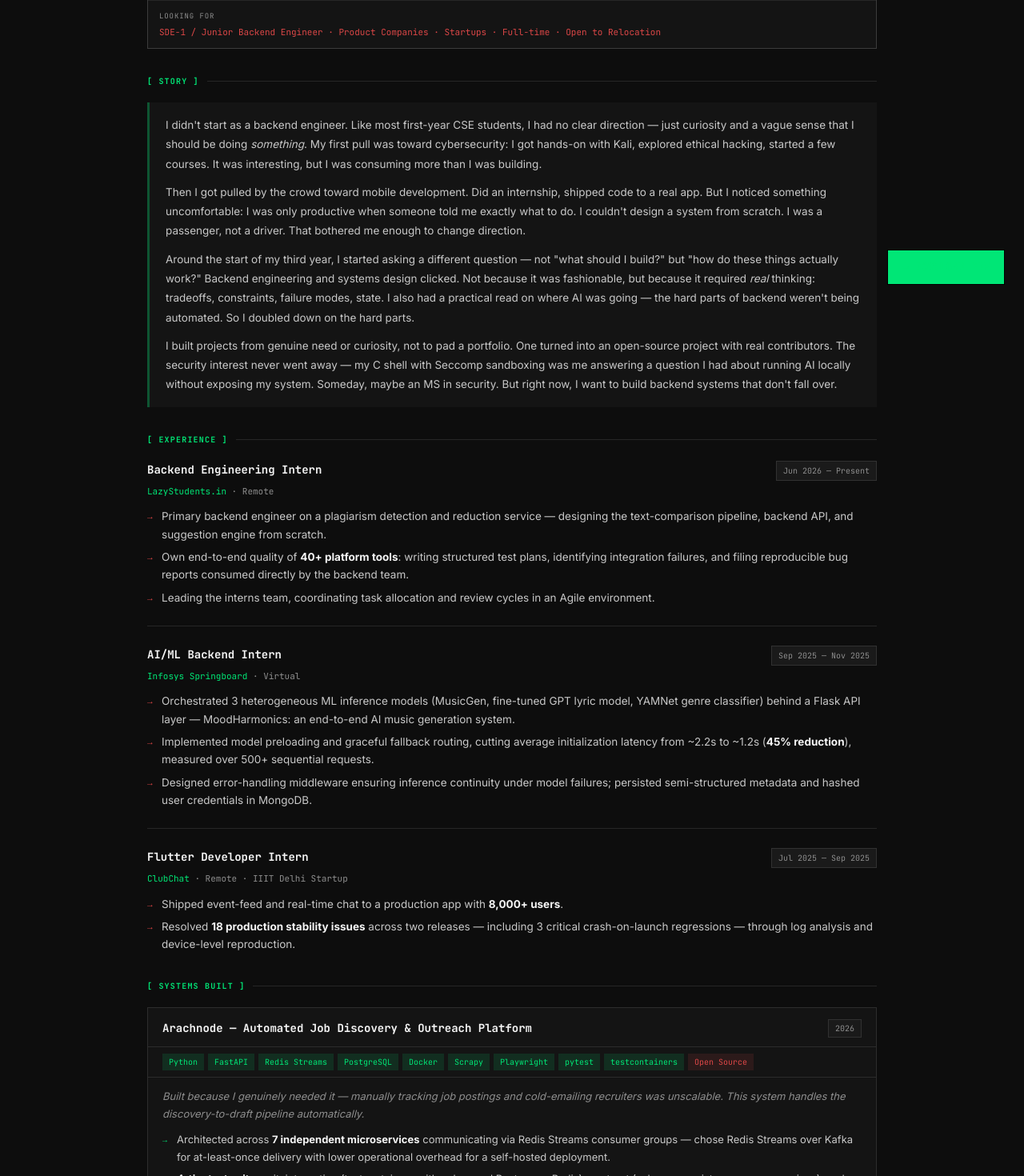
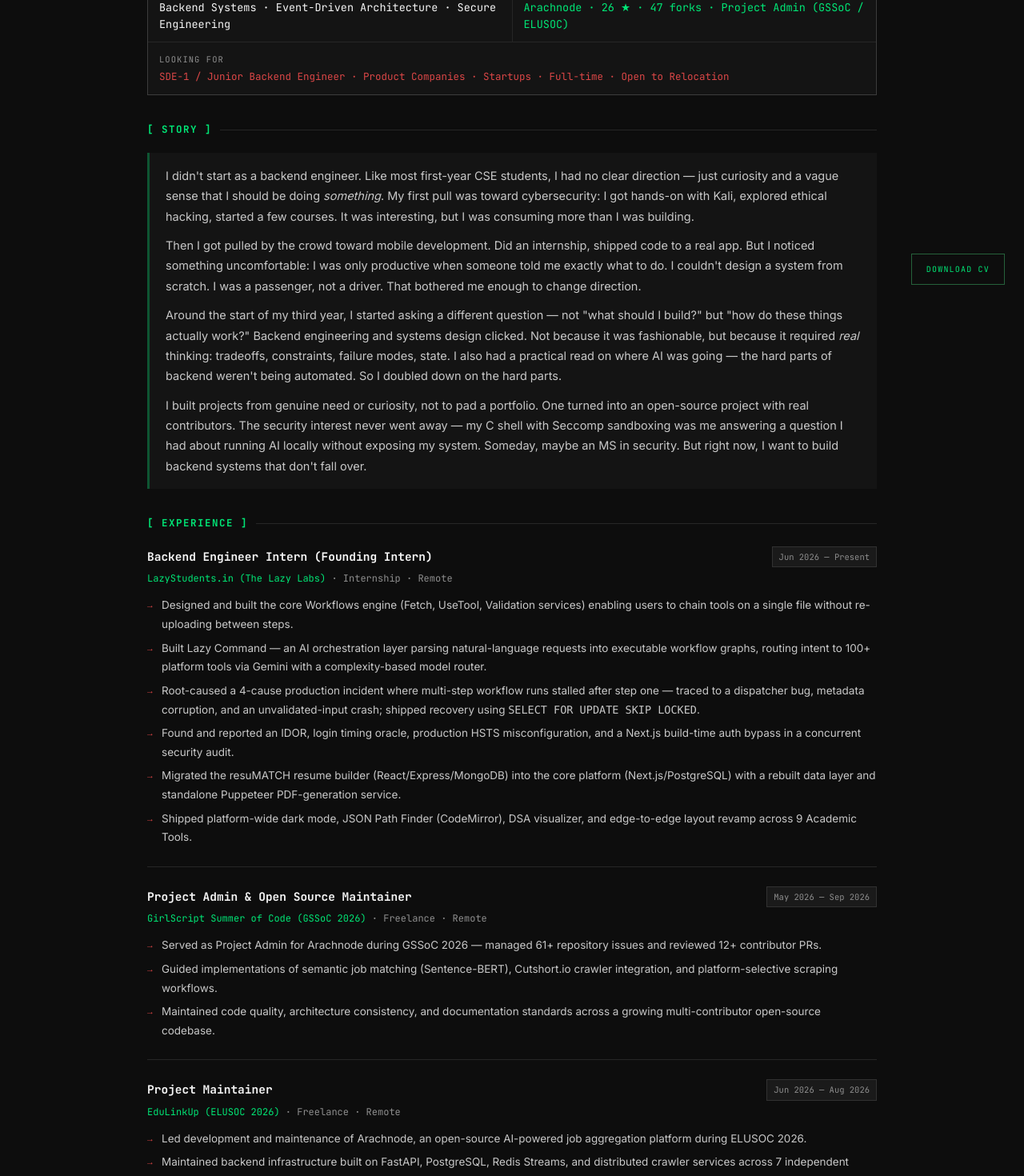
Before and after one commit to sharmavaibhav31/sharmavaibhav31.github.io, a React (Vite) app: page /cv in a window 1280 px wide. Shown: the part 420-1890 px from the top of the page at 80% size. Built offline with nearby package versions, Linux system fonts and the light colour scheme.

Commit message:
updated the cv section

```diff
--- a/src/pages/CV.css
+++ b/src/pages/CV.css
@@ -17,8 +17,8 @@
   background: var(--bg);
   color: var(--body);
   font-family: var(--sans);
-  font-size: 14px;
-  line-height: 1.7;
+  font-size: 14.5px;
+  line-height: 1.75;
   min-height: 100vh;
   -webkit-print-color-adjust: exact;
   print-color-adjust: exact;
@@ -83,7 +83,7 @@
 
 .cv-page .cv-title {
   font-family: var(--mono);
-  font-size: 11px;
+  font-size: 12.5px;
   color: var(--label);
   letter-spacing: 0.06em;
   text-transform: uppercase;
@@ -95,7 +95,7 @@
   flex-wrap: wrap;
   gap: 5px 18px;
   font-family: var(--mono);
-  font-size: 11px;
+  font-size: 12.5px;
   color: var(--label);
   margin-top: 12px;
 }
@@ -120,7 +120,7 @@
 
 .cv-page .photo-label {
   font-family: var(--mono);
-  font-size: 9px;
+  font-size: 9.5px;
   color: var(--muted);
   text-align: center;
   line-height: 1.5;
@@ -142,7 +142,7 @@
   background: repeating-linear-gradient(
     to bottom,
     transparent 0px, transparent 3px,
-    rgba(0,0,0,0.18) 3px, rgba(0,0,0,0.18) 4px
+    rgba(0,0,0,0.18) 3px, rgba(0,0,0,0.4px)
   );
   z-index: 2;
 }
@@ -174,7 +174,7 @@
 
 .cv-page .section-label {
   font-family: var(--mono);
-  font-size: 10px;
+  font-size: 12.5px;
   font-weight: bold;
   letter-spacing: 0.12em;
   text-transform: uppercase;
@@ -212,7 +212,7 @@
 
 .cv-page .identity-key {
   font-family: var(--mono);
-  font-size: 9px;
+  font-size: 10.5px;
   letter-spacing: 0.1em;
   text-transform: uppercase;
   color: var(--muted);
@@ -221,9 +221,9 @@
 
 .cv-page .identity-val {
   font-family: var(--mono);
-  font-size: 12px;
+  font-size: 13.5px;
   color: var(--white);
-  line-height: 1.4;
+  line-height: 1.5;
 }
 
 .cv-page .identity-val.green {
@@ -232,7 +232,7 @@
 
 .cv-page .identity-val.red {
   color: var(--red);
-  font-size: 11px;
+  font-size: 12.5px;
 }
 
 .cv-page .span2 {
@@ -242,9 +242,9 @@
 /* ── NARRATIVE ── */
 .cv-page .narrative {
   font-family: var(--sans);
-  font-size: 13.5px;
+  font-size: 14.5px;
   color: var(--body);
-  line-height: 1.8;
+  line-height: 1.75;
   background: var(--surface);
   border-left: 3px solid rgba(0, 230, 118, 0.31);
   padding: 16px 20px;
@@ -277,14 +277,14 @@
 
 .cv-page .exp-role {
   font-family: var(--mono);
-  font-size: 14px;
+  font-size: 14.5px;
   font-weight: bold;
   color: var(--white);
 }
 
 .cv-page .exp-period {
   font-family: var(--mono);
-  font-size: 10px;
+  font-size: 10.5px;
   color: var(--label);
   padding: 3px 8px;
   background: var(--surface2);
@@ -294,7 +294,7 @@
 
 .cv-page .exp-company {
   font-family: var(--mono);
-  font-size: 11px;
+  font-size: 12px;
   color: var(--green);
   margin-bottom: 11px;
 }
@@ -313,7 +313,7 @@
 .cv-page .exp-bullets li {
   font-size: 13.5px;
   color: var(--body);
-  line-height: 1.65;
+  line-height: 1.75;
   padding-left: 18px;
   position: relative;
 }
@@ -351,14 +351,14 @@
 
 .cv-page .project-name {
   font-family: var(--mono);
-  font-size: 14px;
+  font-size: 14.5px;
   font-weight: bold;
   color: var(--white);
 }
 
 .cv-page .project-year {
   font-family: var(--mono);
-  font-size: 10px;
+  font-size: 10.5px;
   color: var(--label);
   padding: 2px 8px;
   border: 1px solid var(--border);
@@ -376,7 +376,7 @@
 
 .cv-page .tag {
   font-family: var(--mono);
-  font-size: 10px;
+  font-size: 10.5px;
   color: var(--green);
   background: var(--green-dim);
   padding: 2px 8px;
@@ -392,11 +392,11 @@
 }
 
 .cv-page .project-story {
-  font-size: 13px;
+  font-size: 14px;
   color: var(--label);
   font-style: italic;
   margin-bottom: 11px;
-  line-height: 1.65;
+  line-height: 1.75;
 }
 
 .cv-page .project-bullets {
@@ -407,9 +407,9 @@
 }
 
 .cv-page .project-bullets li {
-  font-size: 13px;
+  font-size: 13.5px;
   color: var(--body);
-  line-height: 1.65;
+  line-height: 1.75;
   padding-left: 18px;
   position: relative;
 }
@@ -420,7 +420,7 @@
   left: 0;
   color: var(--green);
   font-family: var(--mono);
-  font-size: 10px;
+  font-size: 10.5px;
   top: 3px;
 }
 
@@ -434,7 +434,7 @@
 
 .cv-page .stat-item {
   font-family: var(--mono);
-  font-size: 10px;
+  font-size: 10.5px;
   color: var(--muted);
 }
 
@@ -461,7 +461,7 @@
 
 .cv-page .skill-key {
   font-family: var(--mono);
-  font-size: 10px;
+  font-size: 10.5px;
   letter-spacing: 0.08em;
   text-transform: uppercase;
   color: var(--muted);
@@ -473,7 +473,7 @@
 
 .cv-page .skill-val {
   font-family: var(--mono);
-  font-size: 12px;
+  font-size: 13.5px;
   color: var(--body);
   padding: 9px 13px;
   display: flex;
@@ -495,7 +495,7 @@
 
 .cv-page .cert-issuer {
   font-family: var(--mono);
-  font-size: 9px;
+  font-size: 10.5px;
   letter-spacing: 0.1em;
   text-transform: uppercase;
   color: var(--green);
@@ -503,14 +503,14 @@
 }
 
 .cv-page .cert-name {
-  font-size: 12.5px;
+  font-size: 13.5px;
   color: var(--white);
   line-height: 1.4;
 }
 
 .cv-page .cert-date {
   font-family: var(--mono);
-  font-size: 10px;
+  font-size: 10.5px;
   color: var(--muted);
   margin-top: 4px;
 }
@@ -543,7 +543,7 @@
 
 .cv-page .leadership-role {
   font-family: var(--mono);
-  font-size: 13px;
+  font-size: 13.5px;
   font-weight: bold;
   color: var(--white);
   margin-bottom: 3px;
@@ -551,15 +551,15 @@
 
 .cv-page .leadership-org {
   font-family: var(--mono);
-  font-size: 10px;
+  font-size: 10.5px;
   color: var(--green);
   margin-bottom: 7px;
 }
 
 .cv-page .leadership-desc {
-  font-size: 13px;
+  font-size: 14.5px;
   color: var(--body);
-  line-height: 1.65;
+  line-height: 1.75;
 }
 
 /* ── DIRECTIVES ── */
@@ -571,15 +571,15 @@
 
 .cv-page .directive-label {
   font-family: var(--mono);
-  font-size: 9px;
+  font-size: 10.5px;
   letter-spacing: 0.1em;
   color: var(--muted);
   margin-bottom: 12px;
 }
 
 .cv-page .directive-text {
-  font-size: 13.5px;
-  line-height: 1.85;
+  font-size: 14.5px;
+  line-height: 1.75;
   color: var(--body);
 }
 
@@ -594,7 +594,7 @@
 
 .cv-page .cv-footer div {
   font-family: var(--mono);
-  font-size: 10px;
+  font-size: 10.5px;
   color: var(--muted);
 }
 
@@ -603,21 +603,22 @@
   position: fixed;
   bottom: 24px;
   right: 24px;
-  background: #00e676;
-  color: #000000;
-  font-family: 'JetBrains Mono', monospace;
-  font-weight: bold;
-  font-size: 13px;
+  z-index: 50;
+  background: #0d0d0d;
+  color: #4ade80;
+  border: 0.5px solid rgba(74, 222, 128, 0.4);
+  font-family: var(--mono);
+  font-size: 10px;
+  letter-spacing: 0.12em;
   padding: 10px 18px;
-  border: 1px solid #000000;
-  z-index: 1000;
+  cursor: pointer;
   text-decoration: none;
-  transition: opacity 0.2s;
-  cursor: pointer;
+  transition: all 0.2s ease;
 }
 
 .cv-download-btn:hover {
-  opacity: 0.9;
+  background: rgba(74, 222, 128, 0.08);
+  border-color: rgba(74, 222, 128, 0.7);
 }
 
 /* Floating Back Button */
--- a/src/pages/CV.tsx
+++ b/src/pages/CV.tsx
@@ -14,14 +14,15 @@
                 ← BACK TO PORTFOLIO
             </Link>
 
-            {/* Floating/Fixed Download Button */}
+            {/* Fixed Download Button */}
             <a
-                href={`${import.meta.env.BASE_URL}cv/vaibhav_sharma_cv.pdf`}
-                download="Vaibhav_Sharma_CV.pdf"
+                href={`${import.meta.env.BASE_URL}Vaibhav_Sharma_resume.pdf`}
+                target="_blank"
+                rel="noopener noreferrer"
                 className="cv-download-btn"
-                aria-label="Download CV as PDF"
+                aria-label="Download CV"
             >
-                ↓ DOWNLOAD PDF
+                DOWNLOAD CV
             </a>
 
             <div className="cv-wrap">
@@ -84,7 +85,7 @@
                     <div className="identity-grid">
                         <div className="identity-cell">
                             <div className="identity-key">Current Status</div>
-                            <div className="identity-val green">Backend Engineering Intern · LazyStudents.in</div>
+                            <div className="identity-val green">Backend Engineer Intern (Founding Intern) · LazyStudents.in</div>
                         </div>
                         <div className="identity-cell">
                             <div className="identity-key">Degree</div>
@@ -96,7 +97,7 @@
                         </div>
                         <div className="identity-cell">
                             <div className="identity-key">Open Source</div>
-                            <div className="identity-val green">Arachnode · 26 ★ · 47 forks · Project Admin (GSSoC)</div>
+                            <div className="identity-val green">Arachnode · 26 ★ · 47 forks · Project Admin (GSSoC / ELUSOC)</div>
                         </div>
                         <div className="identity-cell span2">
                             <div className="identity-key">Looking For</div>
@@ -128,14 +129,45 @@
 
                     <div className="exp-entry">
                         <div className="exp-header">
-                            <div className="exp-role">Backend Engineering Intern</div>
+                            <div className="exp-role">Backend Engineer Intern (Founding Intern)</div>
                             <div className="exp-period">Jun 2026 — Present</div>
                         </div>
-                        <div className="exp-company">LazyStudents.in <span className="loc">· Remote</span></div>
+                        <div className="exp-company">LazyStudents.in (The Lazy Labs) <span className="loc">· Internship · Remote</span></div>
                         <ul className="exp-bullets">
-                            <li>Primary backend engineer on a plagiarism detection and reduction service — designing the text-comparison pipeline, backend API, and suggestion engine from scratch.</li>
-                            <li>Own end-to-end quality of <strong>40+ platform tools</strong>: writing structured test plans, identifying integration failures, and filing reproducible bug reports consumed directly by the backend team.</li>
-                            <li>Leading the interns team, coordinating task allocation and review cycles in an Agile environment.</li>
+                            <li>Designed and built the core Workflows engine (Fetch, UseTool, Validation services) enabling users to chain tools on a single file without re-uploading between steps.</li>
+                            <li>Built Lazy Command — an AI orchestration layer parsing natural-language requests into executable workflow graphs, routing intent to 100+ platform tools via Gemini with a complexity-based model router.</li>
+                            <li>Root-caused a 4-cause production incident where multi-step workflow runs stalled after step one — traced to a dispatcher bug, metadata corruption, and an unvalidated-input crash; shipped recovery using <code>SELECT FOR UPDATE SKIP LOCKED</code>.</li>
+                            <li>Found and reported an IDOR, login timing oracle, production HSTS misconfiguration, and a Next.js build-time auth bypass in a concurrent security audit.</li>
+                            <li>Migrated the resuMATCH resume builder (React/Express/MongoDB) into the core platform (Next.js/PostgreSQL) with a rebuilt data layer and standalone Puppeteer PDF-generation service.</li>
+                            <li>Shipped platform-wide dark mode, JSON Path Finder (CodeMirror), DSA visualizer, and edge-to-edge layout revamp across 9 Academic Tools.</li>
+                        </ul>
+                    </div>
+
+                    <div className="exp-entry">
+                        <div className="exp-header">
+                            <div className="exp-role">Project Admin &amp; Open Source Maintainer</div>
+                            <div className="exp-period">May 2026 — Sep 2026</div>
+                        </div>
+                        <div className="exp-company">GirlScript Summer of Code (GSSoC 2026) <span className="loc">· Freelance · Remote</span></div>
+                        <ul className="exp-bullets">
+                            <li>Served as Project Admin for Arachnode during GSSoC 2026 — managed 61+ repository issues and reviewed 12+ contributor PRs.</li>
+                            <li>Guided implementations of semantic job matching (Sentence-BERT), Cutshort.io crawler integration, and platform-selective scraping workflows.</li>
+                            <li>Maintained code quality, architecture consistency, and documentation standards across a growing multi-contributor open-source codebase.</li>
+                        </ul>
+                    </div>
+
+                    <div className="exp-entry">
+                        <div className="exp-header">
+                            <div className="exp-role">Project Maintainer</div>
+                            <div className="exp-period">Jun 2026 — Aug 2026</div>
+                        </div>
+                        <div className="exp-company">EduLinkUp (ELUSOC 2026) <span className="loc">· Freelance · Remote</span></div>
+                        <ul className="exp-bullets">
+                            <li>Led development and maintenance of Arachnode, an open-source AI-powered job aggregation platform during ELUSOC 2026.</li>
+                            <li>Maintained backend infrastructure built on FastAPI, PostgreSQL, Redis Streams, and distributed crawler services across 7 independent microservices.</li>
+                            <li>Coordinated community contributions across crawlers (LinkedIn, Naukri, Internshala, Cutshort), AI workflows (SBERT ranking, resume matching), and monitoring dashboards.</li>
+                            <li>Designed contributor-friendly issue templates, service-level README standards, and onboarding processes for a growing contributor community.</li>
+                            <li>Oversaw repository growth to 26+ GitHub stars with active multi-contributor development.</li>
                         </ul>
                     </div>
 
@@ -144,7 +176,7 @@
                             <div className="exp-role">AI/ML Backend Intern</div>
                             <div className="exp-period">Sep 2025 — Nov 2025</div>
                         </div>
-                        <div className="exp-company">Infosys Springboard <span className="loc">· Virtual</span></div>
+                        <div className="exp-company">Infosys Springboard <span className="loc">· Internship · Virtual</span></div>
                         <ul className="exp-bullets">
                             <li>Orchestrated 3 heterogeneous ML inference models (MusicGen, fine-tuned GPT lyric model, YAMNet genre classifier) behind a Flask API layer — MoodHarmonics: an end-to-end AI music generation system.</li>
                             <li>Implemented model preloading and graceful fallback routing, cutting average initialization latency from ~2.2s to ~1.2s (<strong>45% reduction</strong>), measured over 500+ sequential requests.</li>
@@ -154,13 +186,13 @@
 
                     <div className="exp-entry">
                         <div className="exp-header">
-                            <div className="exp-role">Flutter Developer Intern</div>
+                            <div className="exp-role">Mobile Application Developer</div>
                             <div className="exp-period">Jul 2025 — Sep 2025</div>
                         </div>
-                        <div className="exp-company">ClubChat <span className="loc">· Remote · IIIT Delhi Startup</span></div>
+                        <div className="exp-company">ClubChat <span className="loc">· Internship · Remote · IIIT Delhi Startup</span></div>
                         <ul className="exp-bullets">
-                            <li>Shipped event-feed and real-time chat to a production app with <strong>8,000+ users</strong>.</li>
-                            <li>Resolved <strong>18 production stability issues</strong> across two releases — including 3 critical crash-on-launch regressions — through log analysis and device-level reproduction.</li>
+                            <li>Shipped event-feed and real-time chat to a production app with <strong>10,000+ users</strong>.</li>
+                            <li>Resolved <strong>20+ bugs</strong> including 3 critical crash-on-launch regressions across two major feature releases through log analysis and device-level reproduction.</li>
                         </ul>
                     </div>
                 </section>
```
